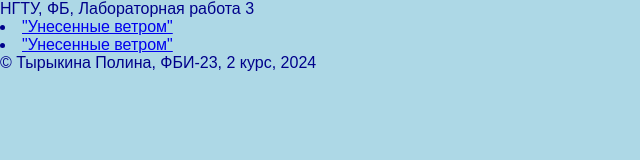
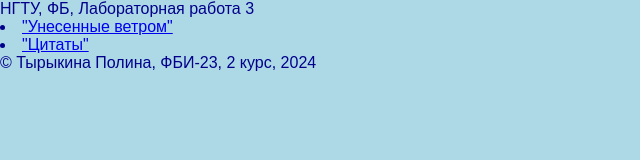
Before and after one commit to polinatyrykina/-web-front-labs, a plain HTML site: page lab3/lab3.html in a window 1280 px wide. Shown: the whole page, without its empty margins (0-640 px from the left). Drawn offline with Linux system fonts and the light colour scheme.

Commit message:
lab3 со всеми ссылками

```diff
--- a/lab3/lab3.html
+++ b/lab3/lab3.html
@@ -11,7 +11,7 @@
     </header>
     <main>
         <li><a href="gone.html">"Унесенные ветром"</a></li>
-        <li><a href="citations.html">"Унесенные ветром"</a></li>
+        <li><a href="citations.html">"Цитаты"</a></li>
     </main>
     <footer>
         &copy; Тырыкина Полина, ФБИ-23, 2 курс, 2024
```
